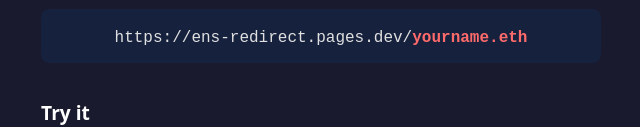
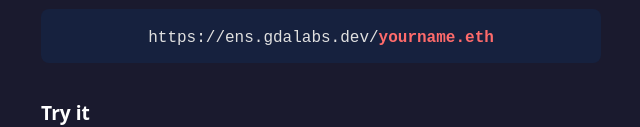
Before and after one commit to gdalabs/ens-redirect, a website built with Vite: page index.html in a window 1280 px wide. Shown: the part 326-453 px from the top of the page, without its empty margins (319-959 px from the left). Built offline with nearby package versions, Linux system fonts and the light colour scheme.

Commit message:
docs: update domain to ens.gdalabs.dev

```diff
--- a/index.html
+++ b/index.html
@@ -24,7 +24,7 @@
           <li>You get redirected to the URL you set</li>
         </ol>
         <div class="example">
-          <code>https://ens-redirect.pages.dev/<strong>yourname.eth</strong></code>
+          <code>https://ens.gdalabs.dev/<strong>yourname.eth</strong></code>
         </div>
       </section>
 
```
Also changed, not shown: README.md, 1 other file.
